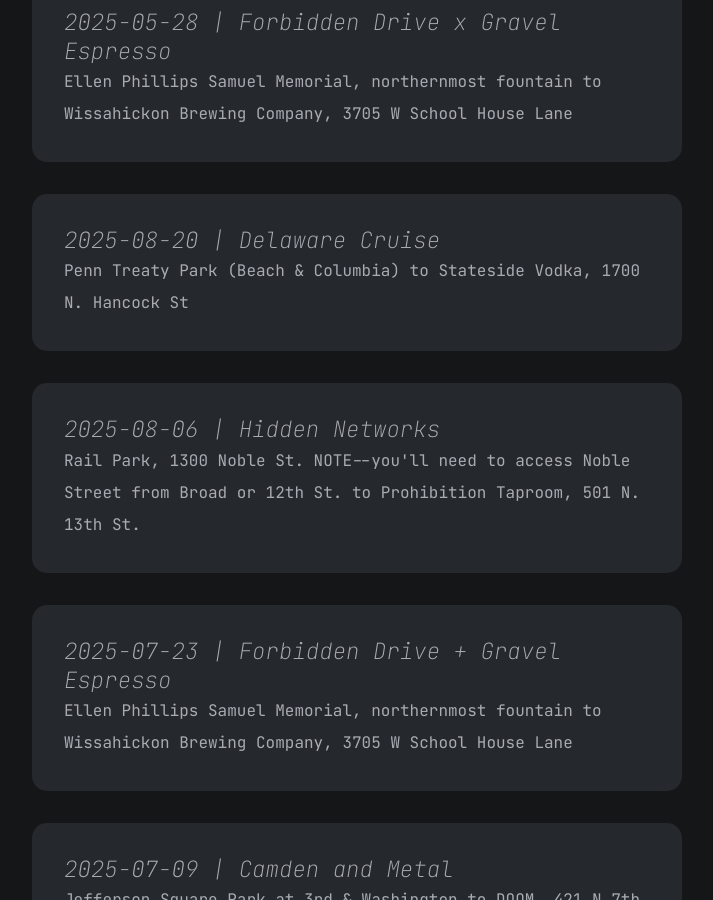
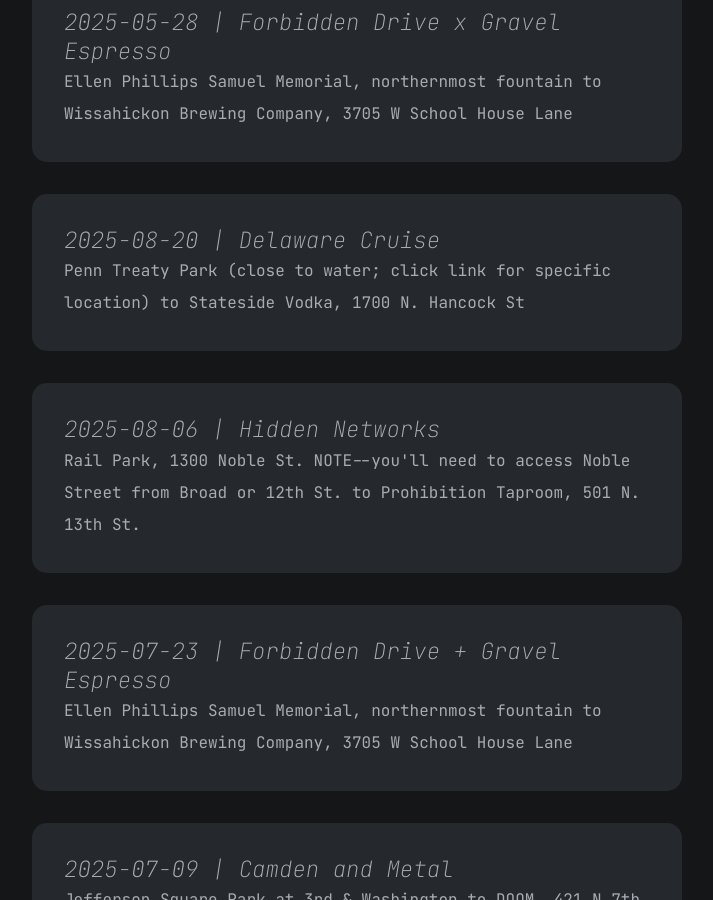
Before and after one commit to wednightrides/wednightrides.github.io, a Jekyll site: the page built from index.md, in a window 1280 px wide and 900 px high, scrolled down 1253 px. Shown: the whole window, without its empty margins (283-996 px from the left). Built offline with Jekyll 4.4.1, drawn with Linux system fonts in a browser that asks for light colours; nearby versions of some CDN libraries.

Commit message:
update start location

```diff
--- a/all_collections/_posts/2025-08-20-ride.md
+++ b/all_collections/_posts/2025-08-20-ride.md
@@ -3,8 +3,8 @@
 title: 2025-08-20 | Delaware Cruise
 date: 2025-08-19
 categories: ["rides"]
-start_location: Penn Treaty Park (Beach & Columbia)
-start_location_link: https://maps.app.goo.gl/E8dC5bFC299VfDAB7
+start_location: Penn Treaty Park (close to water; click link for specific location)
+start_location_link: https://maps.app.goo.gl/GnXwiSdqazZrs8Xx7
 end_location: Stateside Vodka, 1700 N. Hancock St
 end_location_link: https://maps.app.goo.gl/pbQkmQJ6tDr1cUP99
 end_location_indoor_seating_only: true
```
